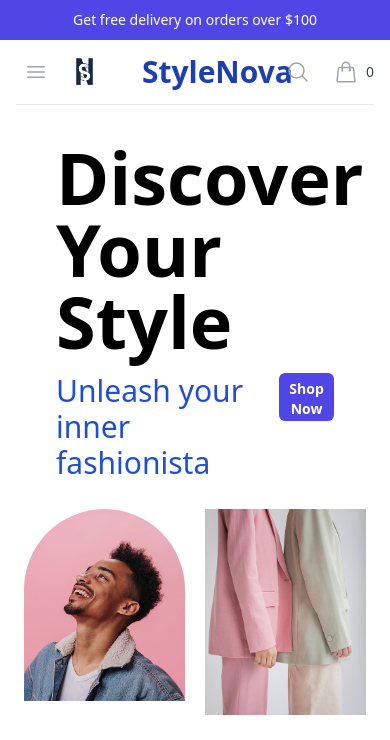
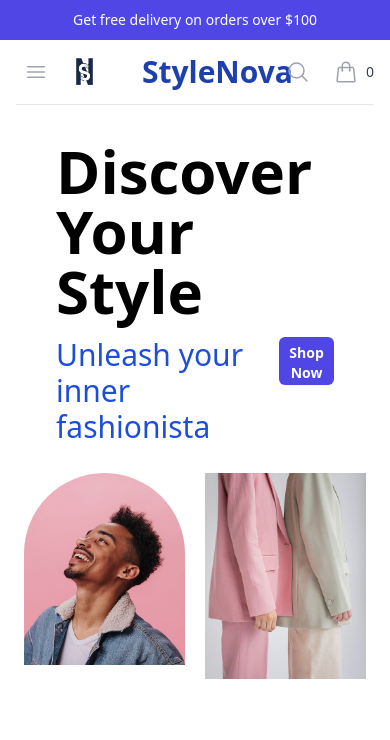
Before and after one commit to Prateeksrdpc/StyleNova, a plain HTML site: page index.html in a window 390 px wide. Shown: the top 740 px of the page. Drawn offline with nearby package versions, Linux system fonts and the light colour scheme.

Commit message:
second commit

```diff
--- a/index.html
+++ b/index.html
@@ -693,7 +693,7 @@ sidebar.classList.toggle('hidden');
 <!-- ------------------------------------------------------------------- -->
 <div class="md:h-screen lg:h-screen px-6 ">  <section class="h-5/6">
   <div class="flex flex-col h-full">
-    <div class="lg:h-1/3 bg-white px-8 py-7 flex flex-col sm:h-1/2">  <h1 class="font-sans lg:text-8xl xs:text-7xl    text-black font-semibold pt-2 ">Discover Your Style</h1>
+    <div class="lg:h-1/3 bg-white px-8 py-7 flex flex-col sm:h-1/2">  <h1 class="font-sans lg:text-8xl xs:text-6xl   text-black font-semibold pt-2 ">Discover Your Style</h1>
       <div class="flex gap-5 pt-4 xs:gap-2 ">
         <h3 class="text-3xl text-blue-700">Unleash your inner fashionista</h3>
         <a href="#" class="xs:h-12 lg:h-full xs:text-sm xs:px-2.5 xs:py-1.5  text-center  rounded-md bg-indigo-600 lg:px-3.5 lg:py-2.5 text- font-semibold text-white shadow-sm hover:bg-indigo-500 focus-visible:outline focus-visible:outline-2 focus-visible:outline-offset-2 focus-visible:outline-indigo-600">Shop Now</a>
```
